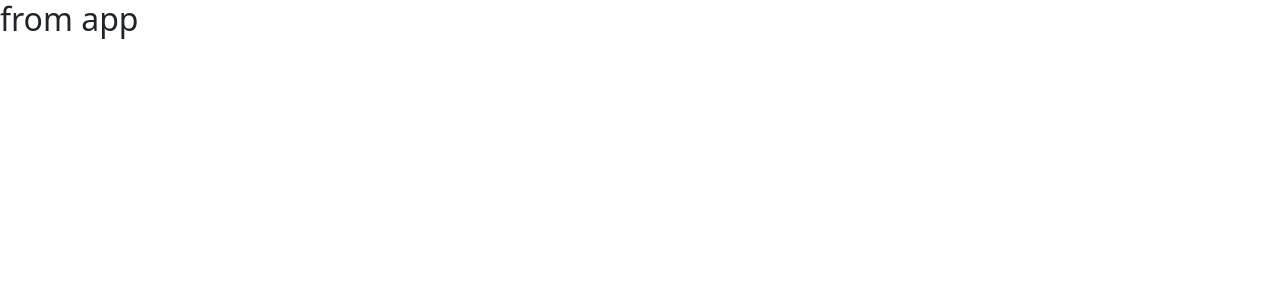
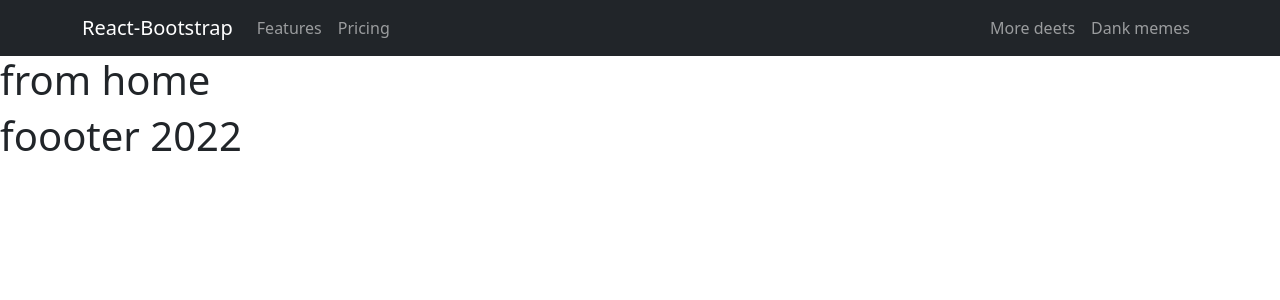
Before and after one commit to sheikhhasan124/bien-health, a React (Create React App) app: page /home in a window 1280 px wide. Shown: the top 300 px of the page. Built offline with nearby package versions, Linux system fonts and the light colour scheme.

Commit message:
header nav donefrom boostrap

```diff
--- a/src/App.js
+++ b/src/App.js
@@ -1,11 +1,21 @@
 import React from 'react';
 import 'bootstrap/dist/css/bootstrap.min.css';
+import { Route, Routes } from 'react-router-dom';
+import Home from './Component/Home/Home/Home';
+import Header from './Component/Shared/Header/Header';
+import Footer from './Component/Shared/Footer/Footer';
 
 
 const App = () => {
     return (
         <div>
-            <h2>from app</h2>
+            <Header></Header>
+            <Routes>
+                <Route path="/" element={<Home></Home>}></Route>
+                <Route path="/home" element={<Home></Home>}></Route>
+
+            </Routes>
+            <Footer></Footer>
         </div>
     );
 };
--- /dev/null
+++ b/src/Component/Home/Home/Home.js
@@ -0,0 +1,11 @@
+import React from 'react';
+
+const Home = () => {
+    return (
+        <div>
+            <h1>from home </h1>
+        </div>
+    );
+};
+
+export default Home;
--- /dev/null
+++ b/src/Component/Shared/Footer/Footer.js
@@ -0,0 +1,13 @@
+import React from 'react';
+
+const Footer = () => {
+    const date = new Date();
+    const year = date.getFullYear();
+    return (
+        <div>
+            <h1>foooter {year}</h1>
+        </div>
+    );
+};
+
+export default Footer;
--- /dev/null
+++ b/src/Component/Shared/Header/Header.js
@@ -0,0 +1,30 @@
+import React from 'react';
+import { Container, Nav } from 'react-bootstrap';
+import Navbar from 'react-bootstrap/Navbar'
+const Header = () => {
+    return (
+        <div>
+            <Navbar collapseOnSelect expand="lg" bg="dark" variant="dark">
+  <Container>
+  <Navbar.Brand href="#home">React-Bootstrap</Navbar.Brand>
+  <Navbar.Toggle aria-controls="responsive-navbar-nav" />
+  <Navbar.Collapse id="responsive-navbar-nav">
+    <Nav className="me-auto">
+      <Nav.Link href="#features">Features</Nav.Link>
+      <Nav.Link href="#pricing">Pricing</Nav.Link>
+
+    </Nav>
+    <Nav>
+      <Nav.Link href="#deets">More deets</Nav.Link>
+      <Nav.Link eventKey={2} href="#memes">
+        Dank memes
+      </Nav.Link>
+    </Nav>
+  </Navbar.Collapse>
+  </Container>
+</Navbar>
+        </div>
+    );
+};
+
+export default Header;
--- a/src/index.js
+++ b/src/index.js
@@ -1,12 +1,17 @@
 import React from 'react';
 import ReactDOM from 'react-dom/client';
+import { BrowserRouter } from 'react-router-dom';
 import App from './App';
 
 
 
 const container = document.getElementById('root');
 const root = ReactDOM.createRoot(container);
-root.render(<App></App>)
+root.render(
+    <BrowserRouter>
+      <App></App>
+    </BrowserRouter>
+)
 
 // ReactDOM.render(
 //     <App></App>,
```
Also changed, not shown: src/Component/About/About.js (added), src/Component/Blog/Blog.js (added), src/Component/Home/Banner/Banner.js (added), src/Component/Home/Servicec/Servises.js (added), src/Component/Login/Login.js (added), src/Component/Registration/Registration.js (added), src/Component/Shared/Footer/Footer.css (added).
